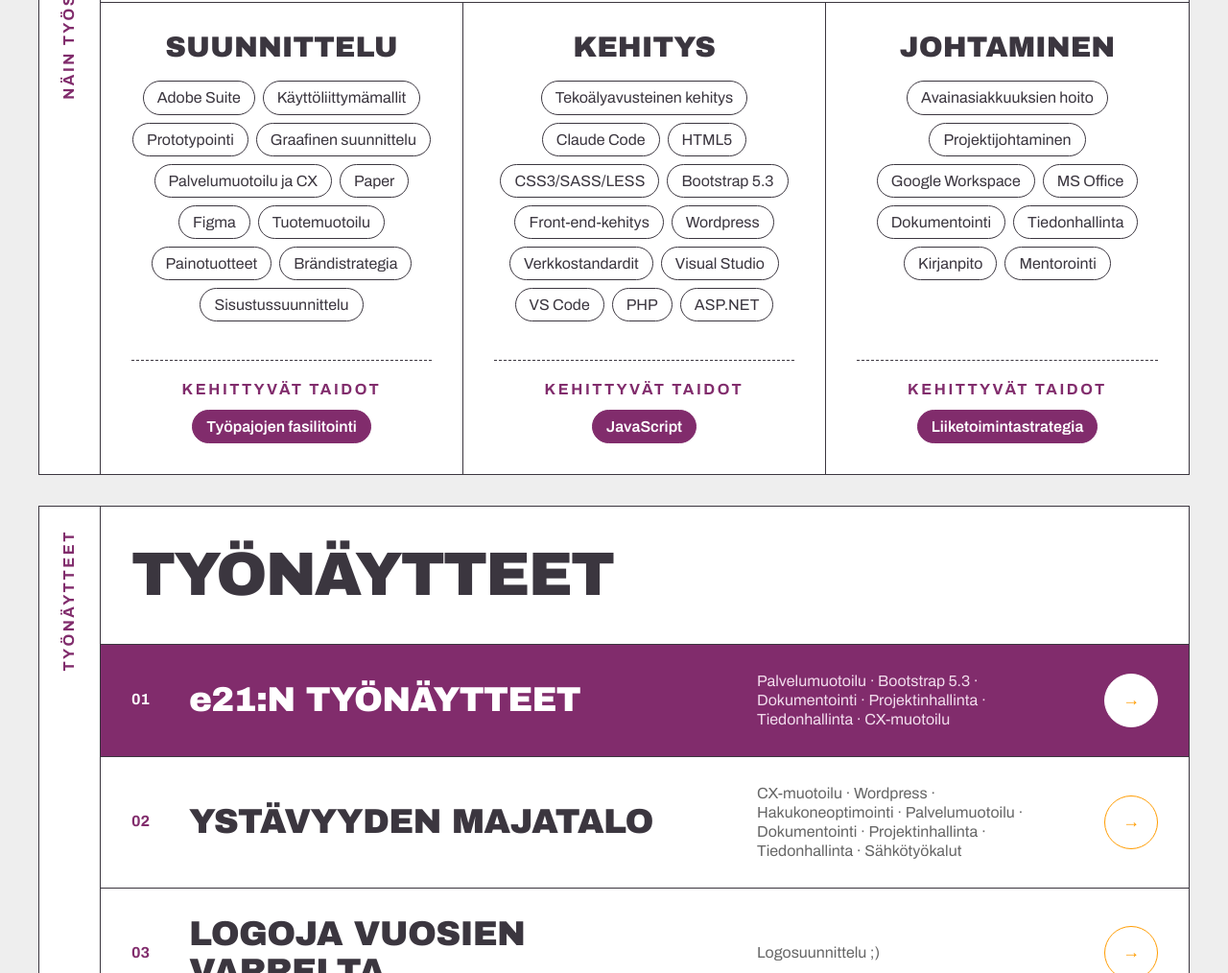
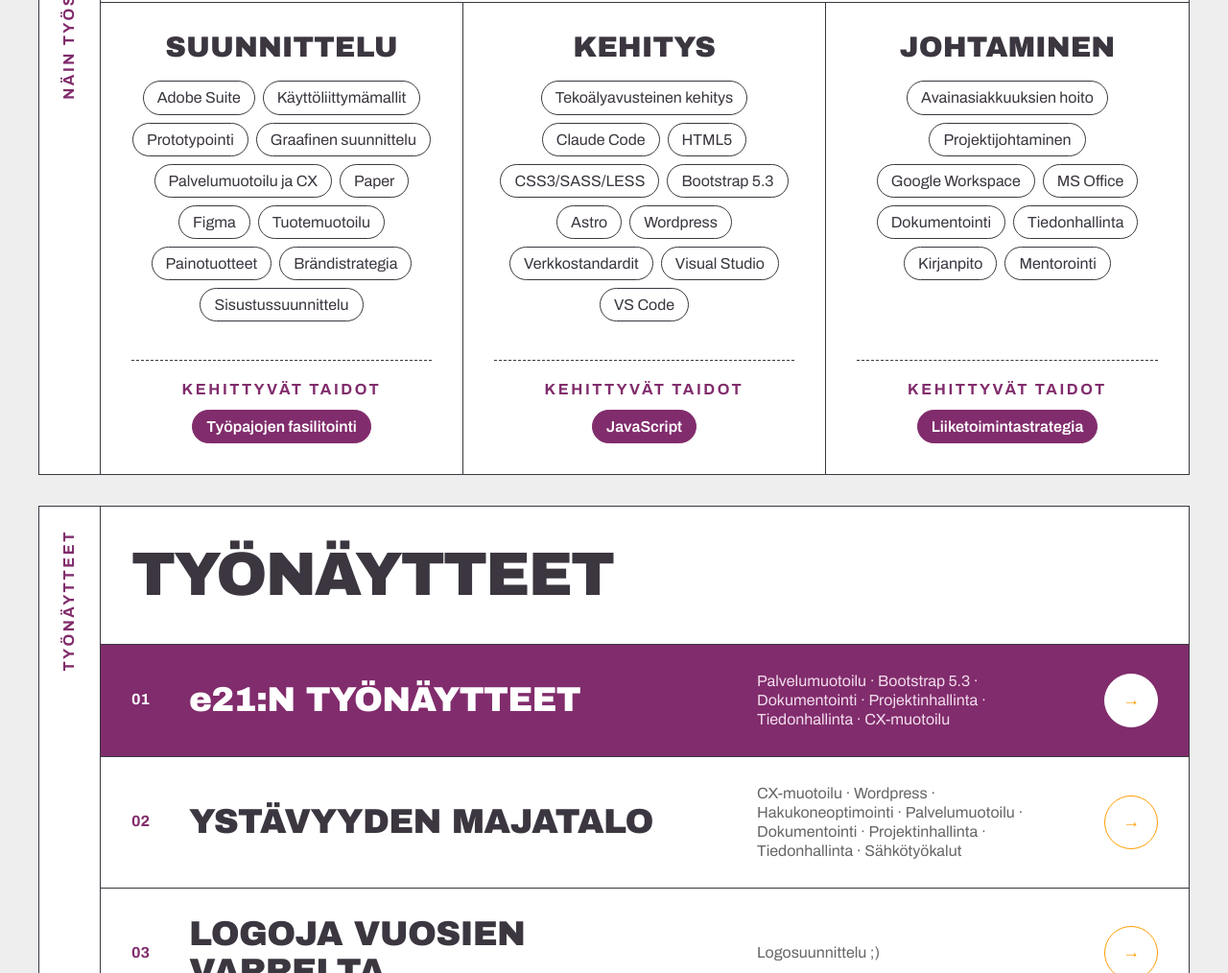
Before and after one commit to tiujam-home/titiucom-2026, an Astro site: page / in a window 1280 px wide. Shown: the part 1365-2379 px from the top of the page at 96% size. Built offline with nearby package versions, Linux system fonts and the light colour scheme; Astro itself is replaced by a stand-in of ours.

Commit message:
Päivitä Kehitys-työkalut: lisää Astro, poista PHP, ASP.NET ja Front-end-kehitys
Co-Authored-By: Claude Opus 5.5 <noreply@anthropic.com>

```diff
--- a/src/components/portfolio/ToolsSheet.astro
+++ b/src/components/portfolio/ToolsSheet.astro
@@ -9,7 +9,7 @@ const groups = [
   },
   {
     title: 'Kehitys',
-    tools: ['Tekoälyavusteinen kehitys', 'Claude Code', 'HTML5', 'CSS3/SASS/LESS', 'Bootstrap 5.3', 'Front-end-kehitys', 'Wordpress', 'Verkkostandardit', 'Visual Studio', 'VS Code', 'PHP', 'ASP.NET'],
+    tools: ['Tekoälyavusteinen kehitys', 'Claude Code', 'HTML5', 'CSS3/SASS/LESS', 'Bootstrap 5.3', 'Astro', 'Wordpress', 'Verkkostandardit', 'Visual Studio', 'VS Code'],
     growing: ['JavaScript'],
   },
   {
```
